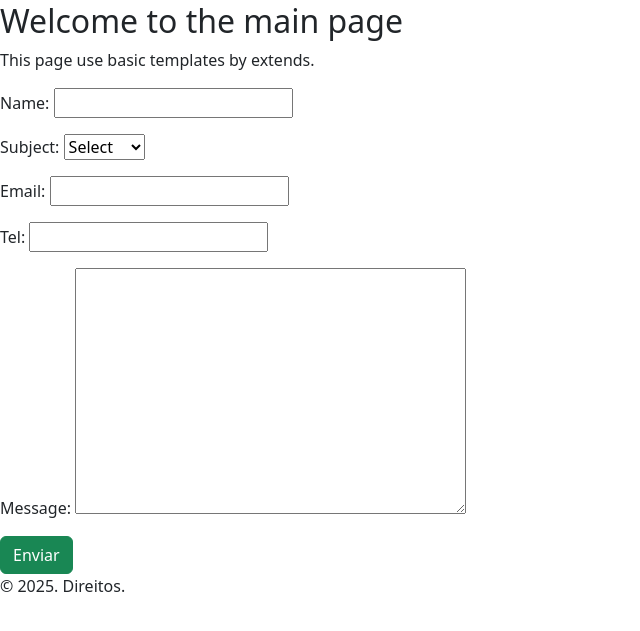
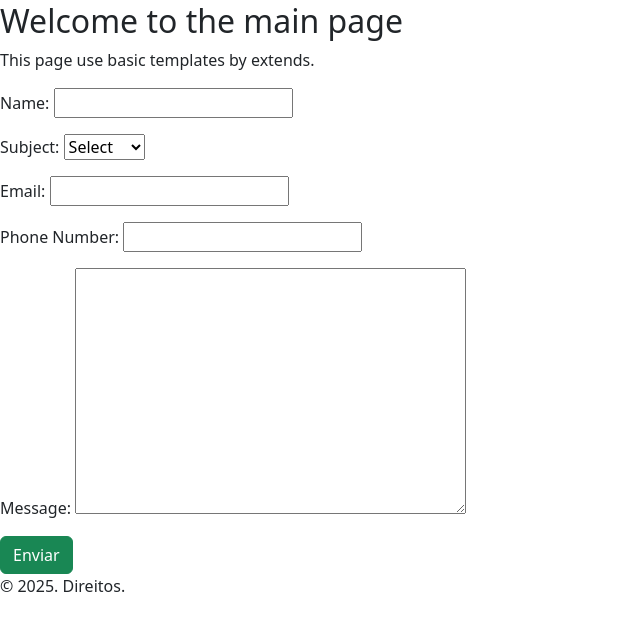
Before and after one commit to Webtech87/santibrow, a Django app: page / in a window 1280 px wide. Shown: the part 142-773 px from the top of the page, without its empty margins (0-640 px from the left). Run offline with Django 5.2, Linux system fonts and the light colour scheme.

Commit message:
[ADD] form description

```diff
--- a/santibrow/main/forms.py
+++ b/santibrow/main/forms.py
@@ -1,5 +1,7 @@
 from django import forms
 from django.db import models
+
+
 class ContactForm(forms.Form):
 	class SubjectOptions(models.TextChoices):
 		select = "Select", "Select"
@@ -12,5 +14,10 @@ class ContactForm(forms.Form):
 	name = forms.CharField(max_length=100)
 	subject = forms.ChoiceField(choices=SubjectOptions,initial=SubjectOptions.select)
 	email = forms.EmailField()
-	tel = forms.CharField(max_length=20)
+	tel = forms.RegexField(
+		regex=r'^\d+$',
+		max_length=20,
+		error_messages={'invalid': 'Enter a valid phone number.'},
+		label="Phone Number"
+	)
 	message = forms.CharField(widget=forms.Textarea)
--- a/santibrow/main/templates/index.html
+++ b/santibrow/main/templates/index.html
@@ -5,7 +5,10 @@
 {% block content %}
 <h2>Welcome to the main page</h2>
 <p>This page use basic templates by extends.</p>
+<form method="POST">
     {% csrf_token %}
     {{ form.as_p }}
     <button type="submit" class="btn btn-success">Enviar</button>
+</form>
+
 {% endblock %}
--- a/santibrow/main/views.py
+++ b/santibrow/main/views.py
@@ -1,10 +1,17 @@
 from django.shortcuts import render
 from .forms import ContactForm
 # Create your views here.
+
 def index(request):
-	form = ContactForm()
+	form = ContactForm(request.POST or None)
 	context = {
 		'title': 'SantiBrow',
 		'form': form,
 	}
+	if request.method == 'POST':
+		if form.is_valid():
+			context['form_data'] = form.cleaned_data
+
+
+	print('++',context)
 	return render(request, 'index.html', context)
```
